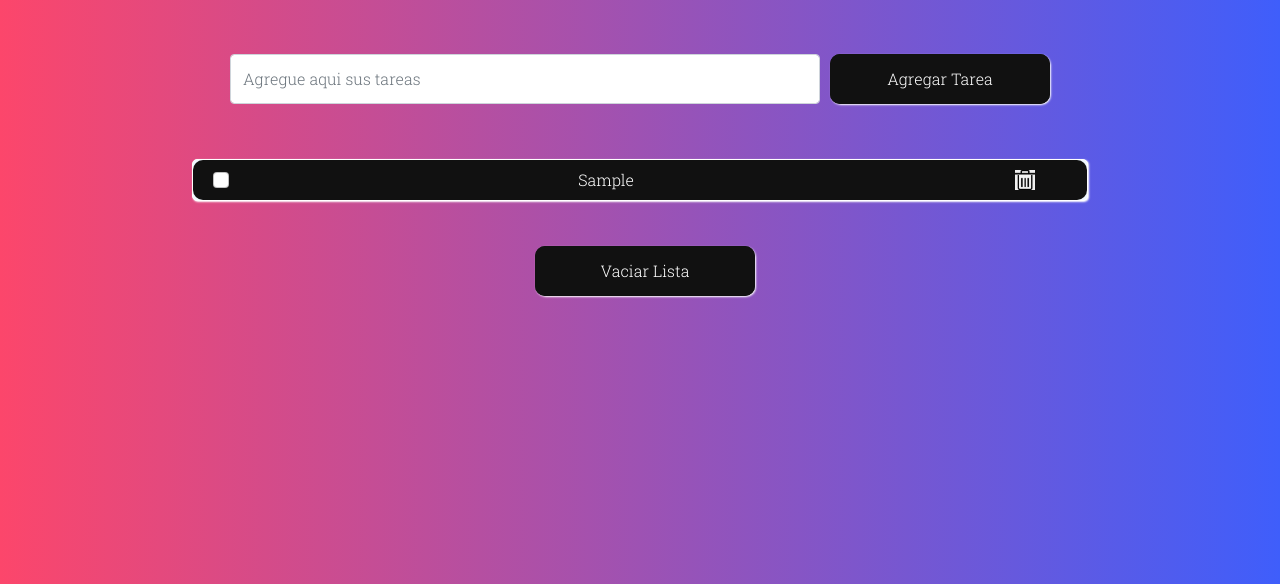
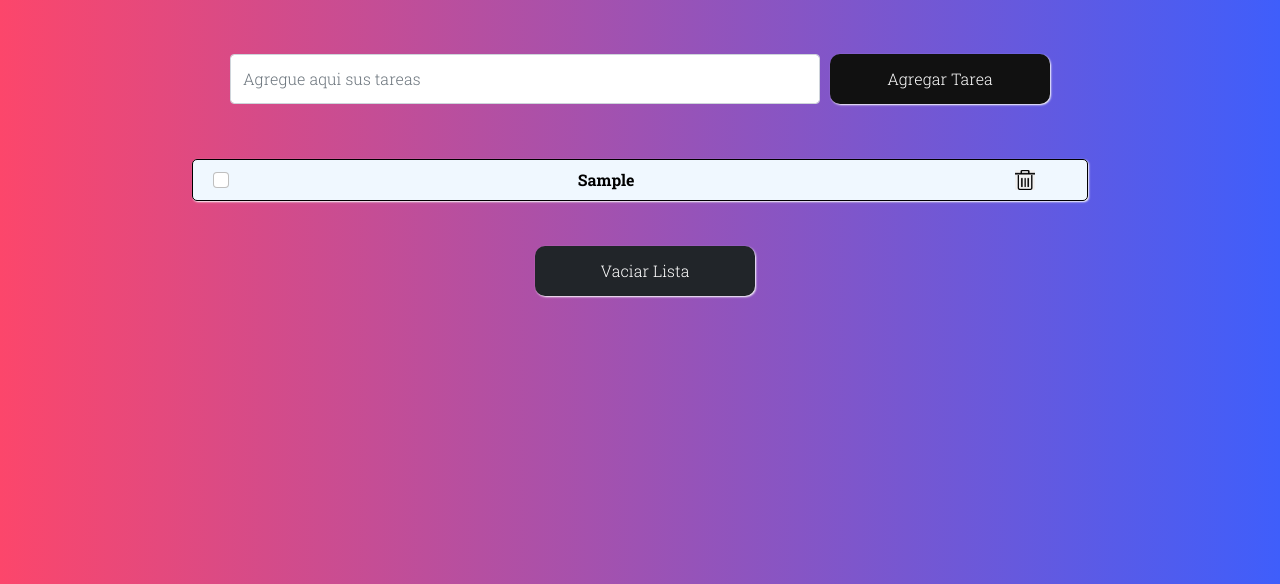
Before and after one commit to Lucianocabelloo/Lista-De-Tareas, a plain HTML site: page index.html in a window 1280 px wide. Both pictures are taken after typing "Sample" into the empty fields and a click on the button "Agregar Tarea". Shown: the part 216-800 px from the top of the page. Drawn offline with nearby package versions, Linux system fonts and the light colour scheme.

Commit message:
detalles

```diff
--- a/estilos.css
+++ b/estilos.css
@@ -139,6 +139,8 @@ margin: 0px 0px 0px 10px;
 	border: 1px solid;
 	margin: 5px;
 	padding: 20px;
+	color: black;
+	font-weight: bold ;
 }
 
 
@@ -170,3 +172,6 @@ margin: 0px 0px 0px 10px;
 .conteiner img {
 	margin: 2rem;
 }
+.boton-submit:after {
+	background-color: transparent;
+}
```
